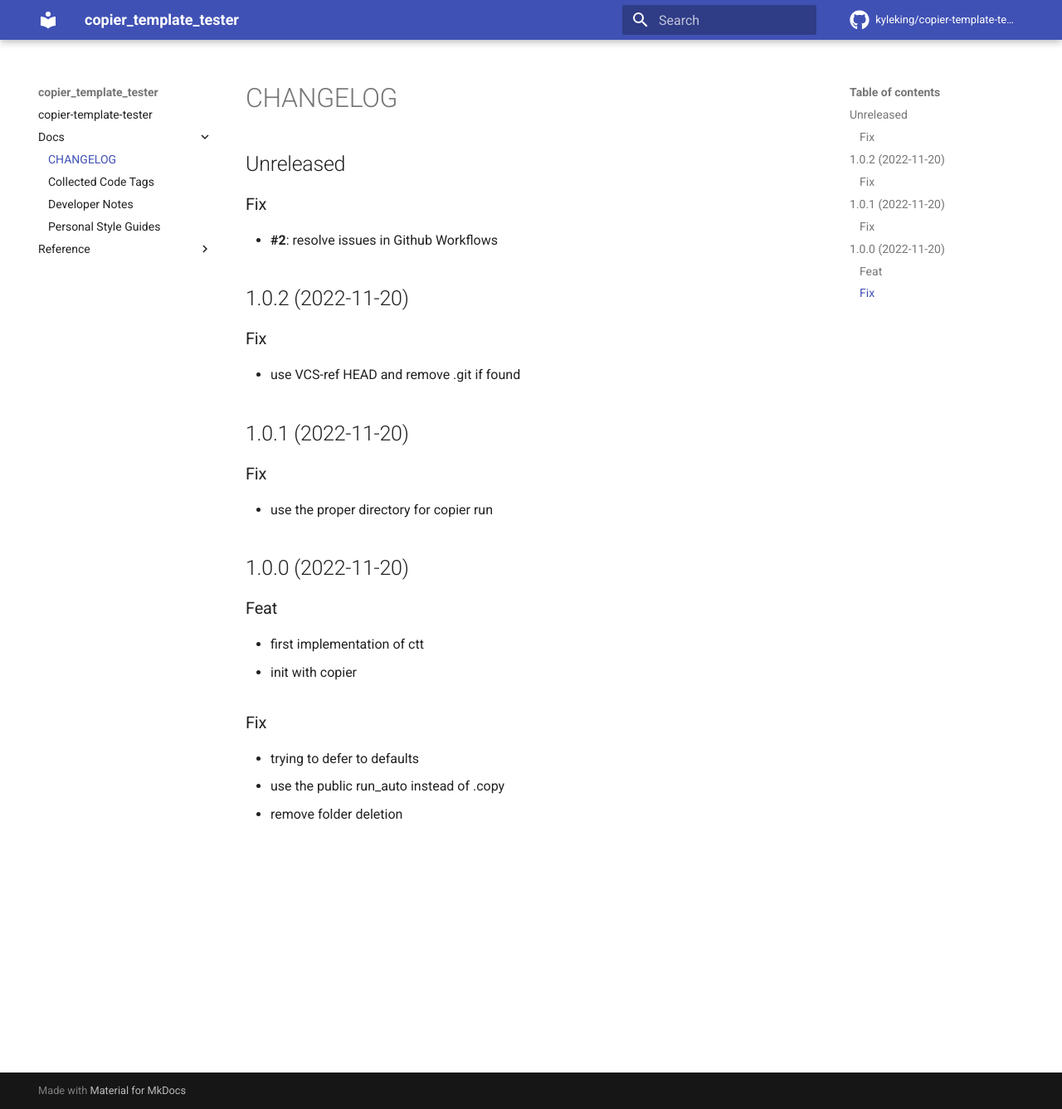
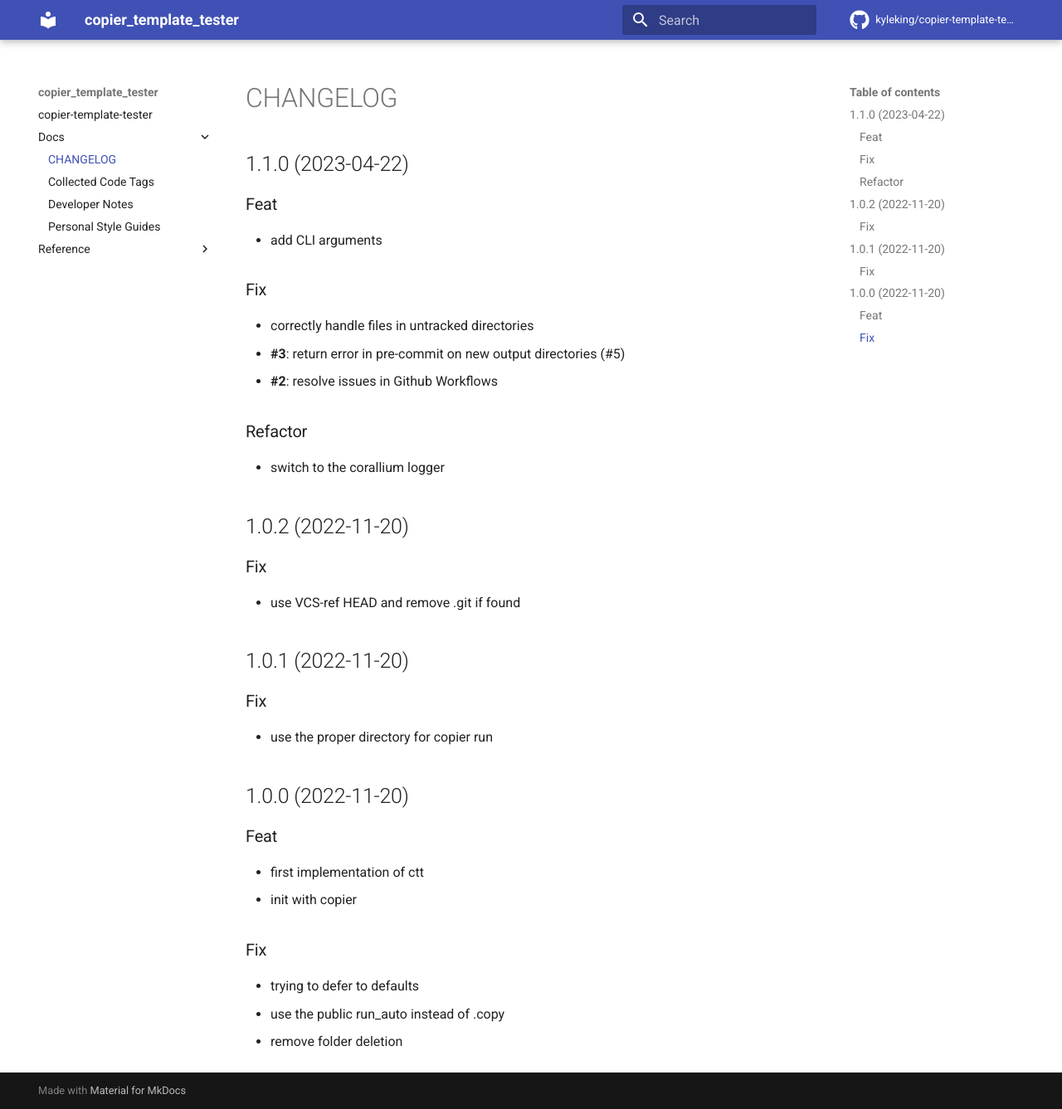
Before and after one commit to KyleKing/copier-template-tester, an MkDocs documentation site: the page built from docs/docs/CHANGELOG.md, in a window 1280 px wide and 1337 px high. Shown: the whole window at 83% size. Built offline with MkDocs 1.6.1 and Material for MkDocs 9.7.7, drawn with Linux system fonts in a browser that asks for light colours; comment, search, counter and statistics services are not loaded.

```diff
--- a/docs/docs/CHANGELOG.md
+++ b/docs/docs/CHANGELOG.md
@@ -1,8 +1,18 @@
-## Unreleased
+## 1.1.0 (2023-04-22)
+
+### Feat
+
+- add CLI arguments
 
 ### Fix
 
+- correctly handle files in untracked directories
+- **#3**: return error in pre-commit on new output directories (#5)
 - **#2**: resolve issues in Github Workflows
+
+### Refactor
+
+- switch to the corallium logger
 
 ## 1.0.2 (2022-11-20)
 
```
Also changed, not shown: docs/docs/DEVELOPER_GUIDE.md (+3 -3 lines), 2 other files.
